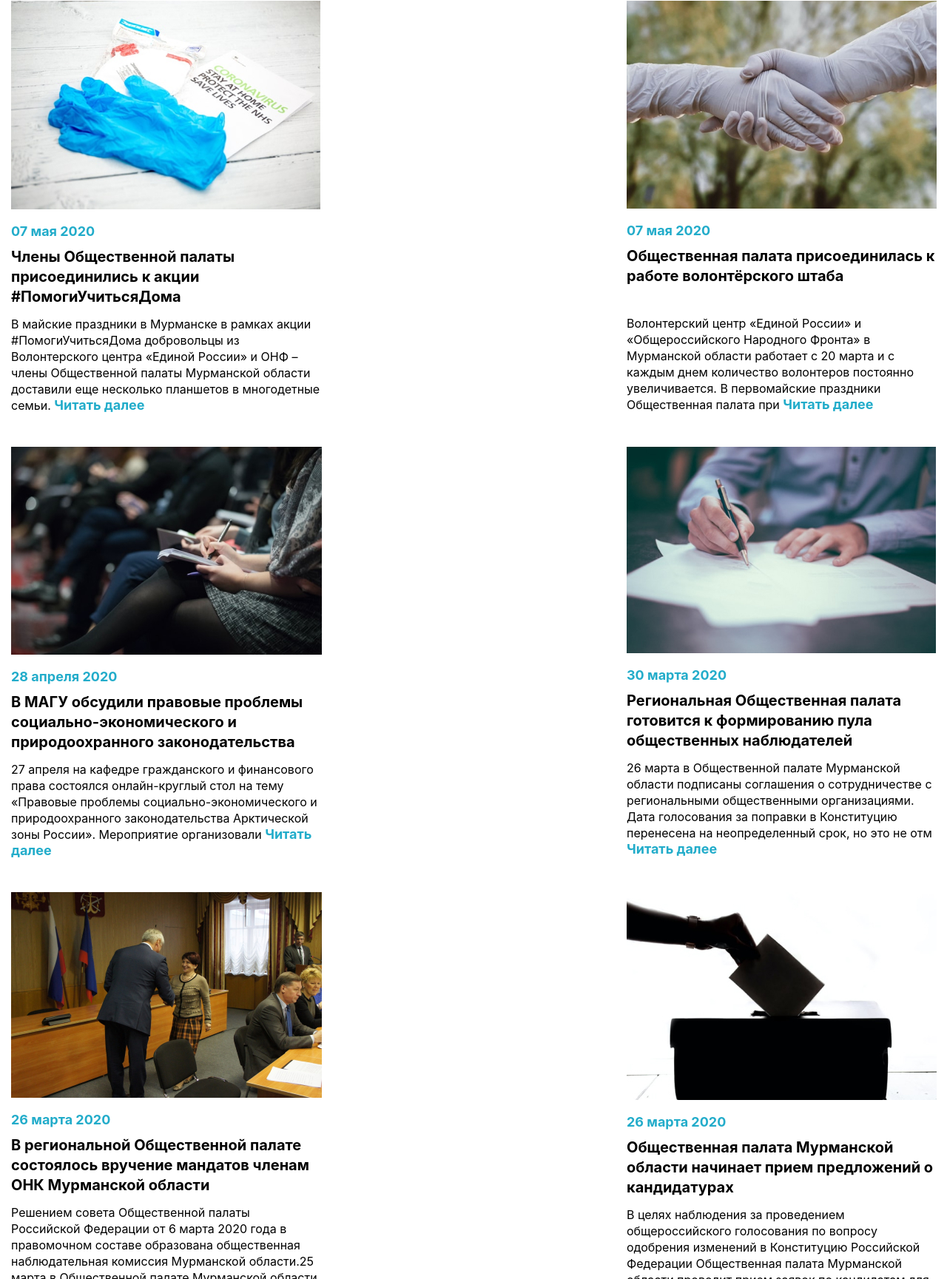
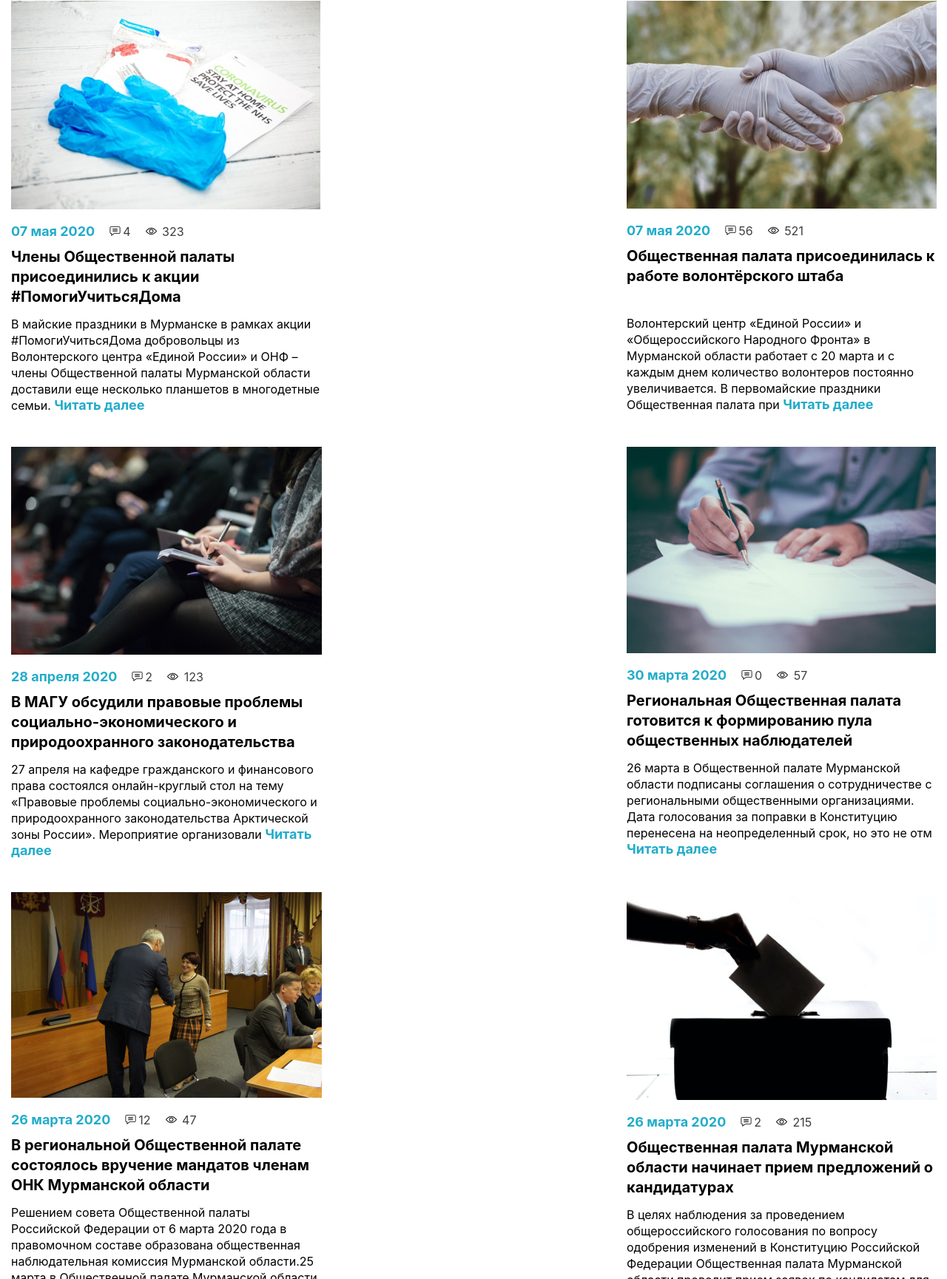
Before and after one commit to medvedium/OPMO, a website: page src/index.html in a window 1280 px wide. Shown: the part 733-2462 px from the top of the page at 74% size. Drawn offline with nearby package versions, Linux system fonts and the light colour scheme; files that its build step writes are made by us from their sources; a web font is replaced by a local one.

Commit message:
social ready

```diff
--- a/src/index.html
+++ b/src/index.html
@@ -146,7 +146,16 @@
 
                     <div class="news__item">
                         <img src="img/news/news-1.jpg" alt="" class="news__item--image">
-                        <div class="news__item--date">07 мая 2020</div>
+                        <div class="news__item--social">
+                            <a href="#" class="news__item--date">07 мая 2020</a>
+                            <a href="#" class="news__item--comment">
+                                <img src="img/comment.svg" alt="">4
+                            </a>
+                            <a href="#" class="news__item--watch">
+                                <img src="img/watch.svg" alt="">
+                                323
+                            </a>
+                        </div>
                         <div class="news__item--name">Члены Общественной палаты присоединились к акции
                             #ПомогиУчитьсяДома
                         </div>
@@ -160,7 +169,16 @@
 
                     <div class="news__item">
                         <img src="img/news/news-2.jpg" alt="" class="news__item--image">
-                        <div class="news__item--date">07 мая 2020</div>
+                        <div class="news__item--social">
+                            <a href="#" class="news__item--date">07 мая 2020</a>
+                            <a href="#" class="news__item--comment">
+                                <img src="img/comment.svg" alt="">56
+                            </a>
+                            <a href="#" class="news__item--watch">
+                                <img src="img/watch.svg" alt="">
+                                521
+                            </a>
+                        </div>
                         <div class="news__item--name">
                             Общественная палата присоединилась к работе волонтёрского штаба
                         </div>
@@ -174,7 +192,16 @@
 
                     <div class="news__item">
                         <img src="img/news/news-3.jpg" alt="" class="news__item--image">
-                        <div class="news__item--date">28 апреля 2020</div>
+                        <div class="news__item--social">
+                            <a href="#" class="news__item--date">28 апреля 2020</a>
+                            <a href="#" class="news__item--comment">
+                                <img src="img/comment.svg" alt="">2
+                            </a>
+                            <a href="#" class="news__item--watch">
+                                <img src="img/watch.svg" alt="">
+                                123
+                            </a>
+                        </div>
                         <div class="news__item--name">В МАГУ обсудили правовые проблемы социально-экономического и
                             природоохранного законодательства</div>
                         <div class="news__item--short-text">27 апреля на кафедре гражданского и финансового права
@@ -186,7 +213,16 @@
 
                     <div class="news__item">
                         <img src="img/news/news-4.jpg" alt="" class="news__item--image">
-                        <div class="news__item--date">30 марта 2020</div>
+                        <div class="news__item--social">
+                            <a href="#" class="news__item--date">30 марта 2020</a>
+                            <a href="#" class="news__item--comment">
+                                <img src="img/comment.svg" alt="">0
+                            </a>
+                            <a href="#" class="news__item--watch">
+                                <img src="img/watch.svg" alt="">
+                                57
+                            </a>
+                        </div>
                         <div class="news__item--name">Региональная Общественная палата готовится к формированию пула
                             общественных наблюдателей
                         </div>
@@ -199,7 +235,16 @@
 
                     <div class="news__item">
                         <img src="img/news/news-5.jpg" alt="" class="news__item--image">
-                        <div class="news__item--date">26 марта 2020</div>
+                        <div class="news__item--social">
+                            <a href="#" class="news__item--date">26 марта 2020</a>
+                            <a href="#" class="news__item--comment">
+                                <img src="img/comment.svg" alt="">12
+                            </a>
+                            <a href="#" class="news__item--watch">
+                                <img src="img/watch.svg" alt="">
+                                47
+                            </a>
+                        </div>
                         <div class="news__item--name">В региональной Общественной палате состоялось вручение мандатов
                             членам ОНК Мурманской области</div>
                         <div class="news__item--short-text">Решением совета Общественной палаты Российской Федерации от
@@ -211,7 +256,16 @@
 
                     <div class="news__item">
                         <img src="img/news/news-6.jpg" alt="" class="news__item--image">
-                        <div class="news__item--date">26 марта 2020</div>
+                        <div class="news__item--social">
+                            <a href="#" class="news__item--date">26 марта 2020</a>
+                            <a href="#" class="news__item--comment">
+                                <img src="img/comment.svg" alt="">2
+                            </a>
+                            <a href="#" class="news__item--watch">
+                                <img src="img/watch.svg" alt="">
+                                215
+                            </a>
+                        </div>
                         <div class="news__item--name">Общественная палата Мурманской области начинает прием предложений
                             о кандидатурах
                         </div>
--- a/src/scss/news.scss
+++ b/src/scss/news.scss
@@ -9,13 +9,42 @@
   &__item {
     width: 418px;
     margin-bottom: 30px;
+    &--social {
+      margin-top: 17px;
+      margin-bottom: 9px;
+
+      display: flex;
+      align-items: center;
+      justify-content: flex-start;
+    }
     &--date {
       color: $secondary;
       font-weight: bold;
       font-size: 18px;
       line-height: 25px;
-      margin-top: 17px;
-      margin-bottom: 9px;
+      margin-right: 20px;
+    }
+    &--comment {
+      margin-right: 20px;
+      color: $social-links;
+      &:hover {
+        text-decoration: underline;
+      }
+      & img {
+        height: 15px;
+        margin-right: 3px;
+      }
+    }
+    &--watch {
+      margin-right: 10px;
+      color: $social-links;
+      &:hover {
+        text-decoration: underline;
+      }
+      & img {
+        height: 15px;
+        margin-right: 3px;
+      }
     }
     &--name {
       font-weight: 700;
--- a/src/scss/vars.scss
+++ b/src/scss/vars.scss
@@ -3,15 +3,17 @@ $text: #000;
 $search-border: #030303;
 $white: #fff;
 $color-1: #207277;
-$color-2: #C03C3C;
-$color-3: #13826E;
-$color-4: #E2702F;
-$color-5: #188AA3;
-$color-6: #F0AE4C;
-$color-7: #F0AE4C;
+$color-2: #c03c3c;
+$color-3: #13826e;
+$color-4: #e2702f;
+$color-5: #188aa3;
+$color-6: #f0ae4c;
+$color-7: #f0ae4c;
 
-$section-title: #188AA3;
-$secondary: #22ACCA;
-$btn-bg: #E2702F;
+$section-title: #188aa3;
+$secondary: #22acca;
+$btn-bg: #e2702f;
 
-$footer-bg: #413D3D;
+$footer-bg: #413d3d;
+
+$social-links: #413d3d;
```
Also changed, not shown: src/img/comment.svg (added), src/img/watch.svg (added).
